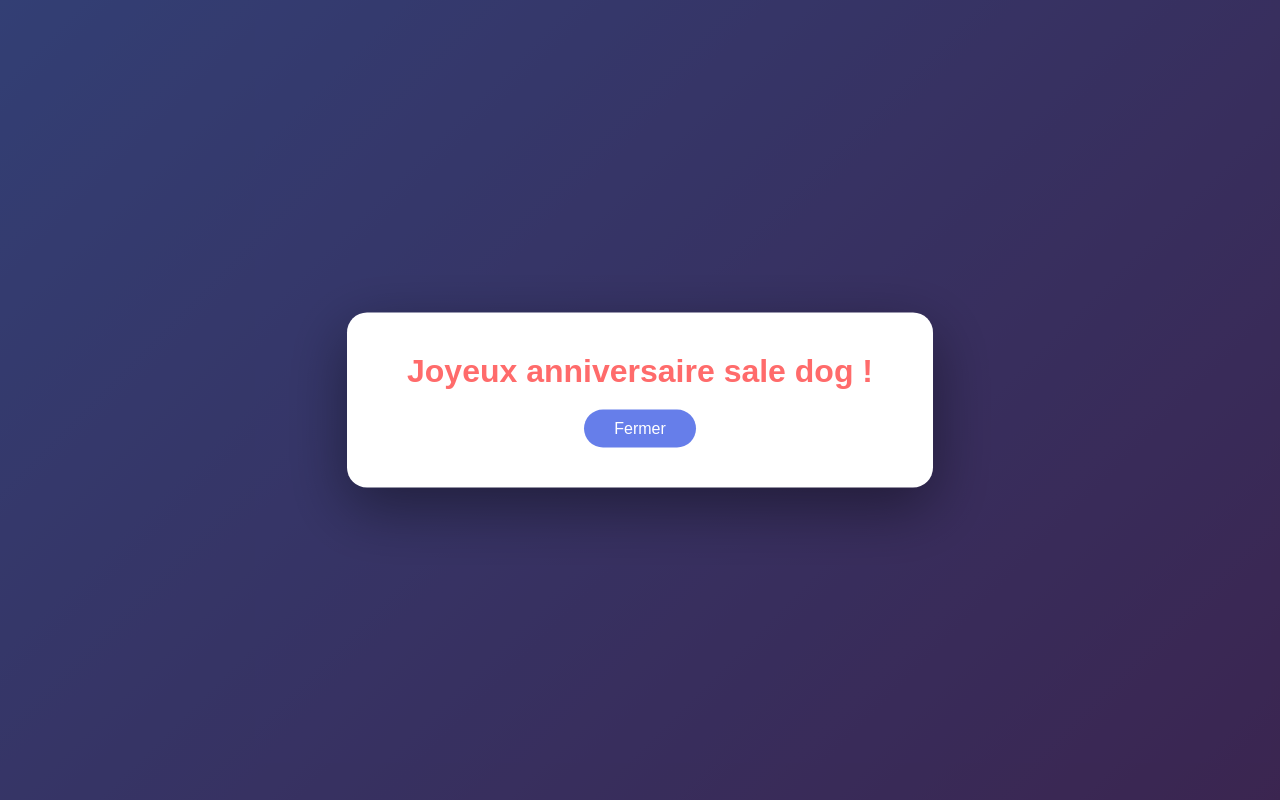
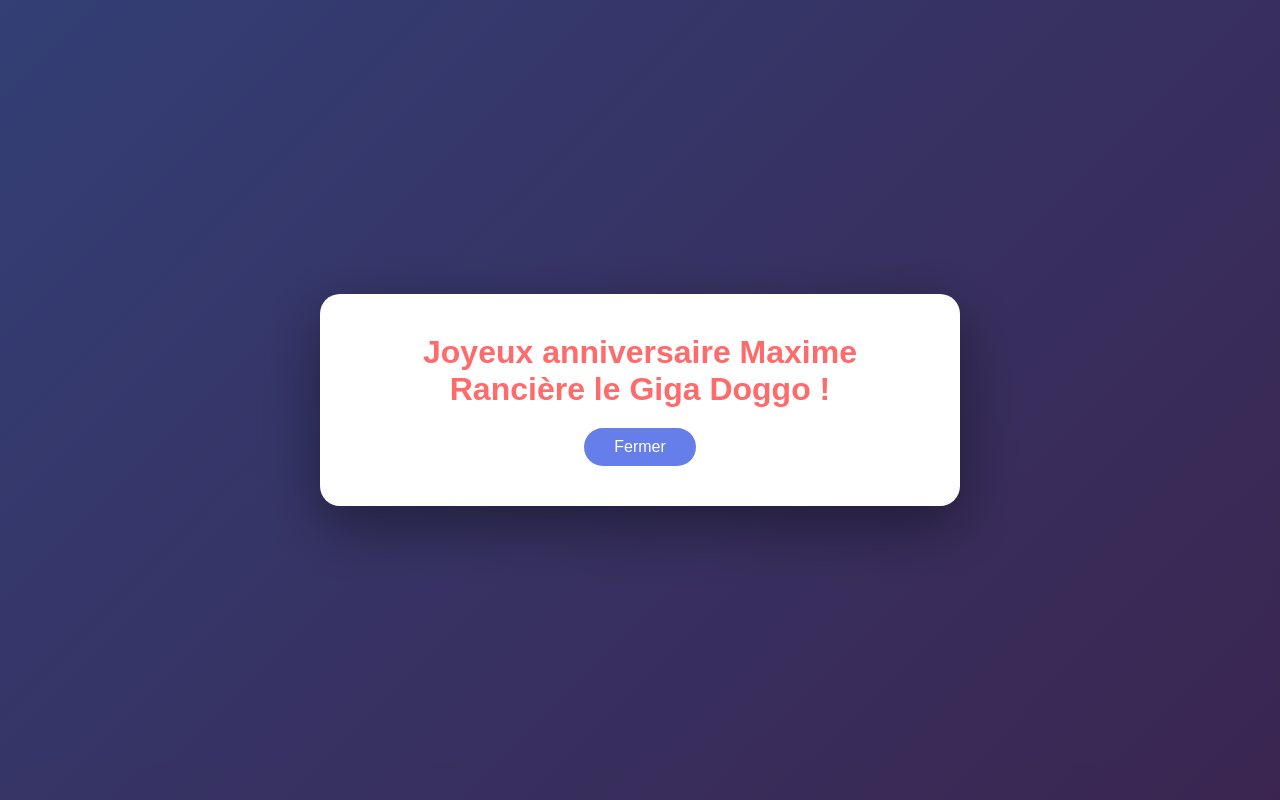
Before and after one commit to tauliermaxime-bit/dogdogdog, a plain HTML site: page index.html in a window 1280 px wide. Both pictures are taken after a click on the link "Clique ici !". Drawn offline with Linux system fonts and the light colour scheme.

Commit message:
Update index.html

```diff
--- a/index.html
+++ b/index.html
@@ -104,7 +104,7 @@
 
     <div class="overlay" id="overlay" onclick="closePopup()"></div>
     <div class="popup" id="popup">
-        <h1>Joyeux anniversaire sale dog !</h1>
+        <h1>Joyeux anniversaire Maxime Rancière le Giga Doggo !</h1>
         <button class="close-btn" onclick="closePopup()">Fermer</button>
     </div>
 
```
